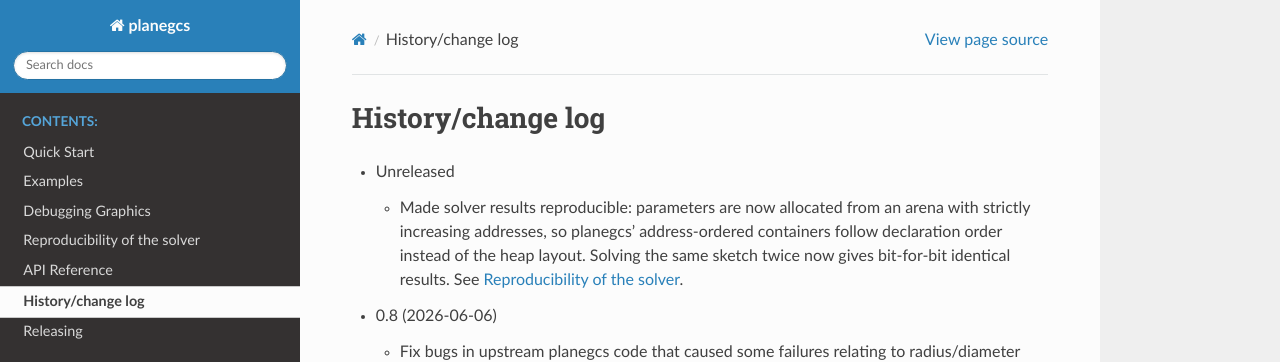
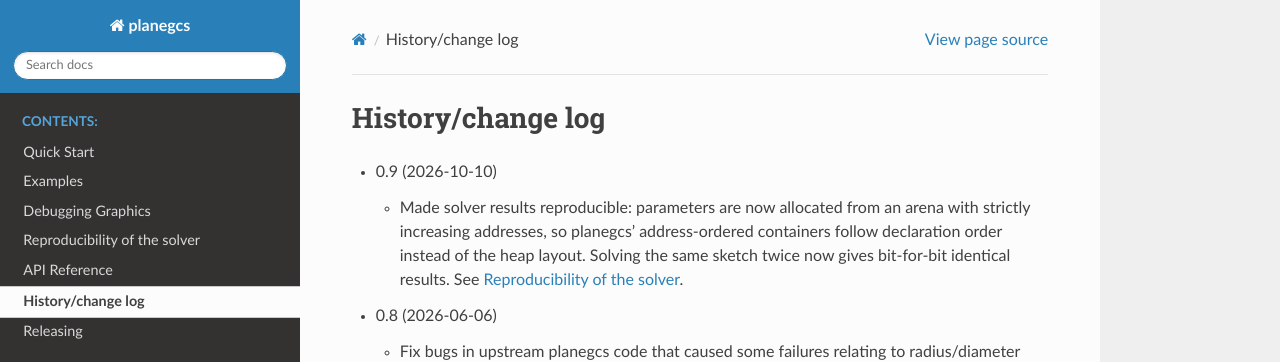
Before and after one commit to spookylukey/planegcs, a Sphinx documentation site: the page built from docs/history.rst, in a window 1280 px wide and 900 px high. Shown: the top 362 px of the window. Built offline with Sphinx 7.4.7 and the Read the Docs theme 3.1.0, drawn with Linux system fonts in a browser that asks for light colours.

Commit message:
Correct release notes for 0.9.0

```diff
--- a/docs/history.rst
+++ b/docs/history.rst
@@ -3,7 +3,7 @@
  History/change log
 ====================
 
-* Unreleased
+* 0.9 (2026-10-10)
 
   - Made solver results reproducible: parameters are now allocated from an
     arena with strictly increasing addresses, so planegcs' address-ordered
```
Also changed, not shown: 1 other file.
